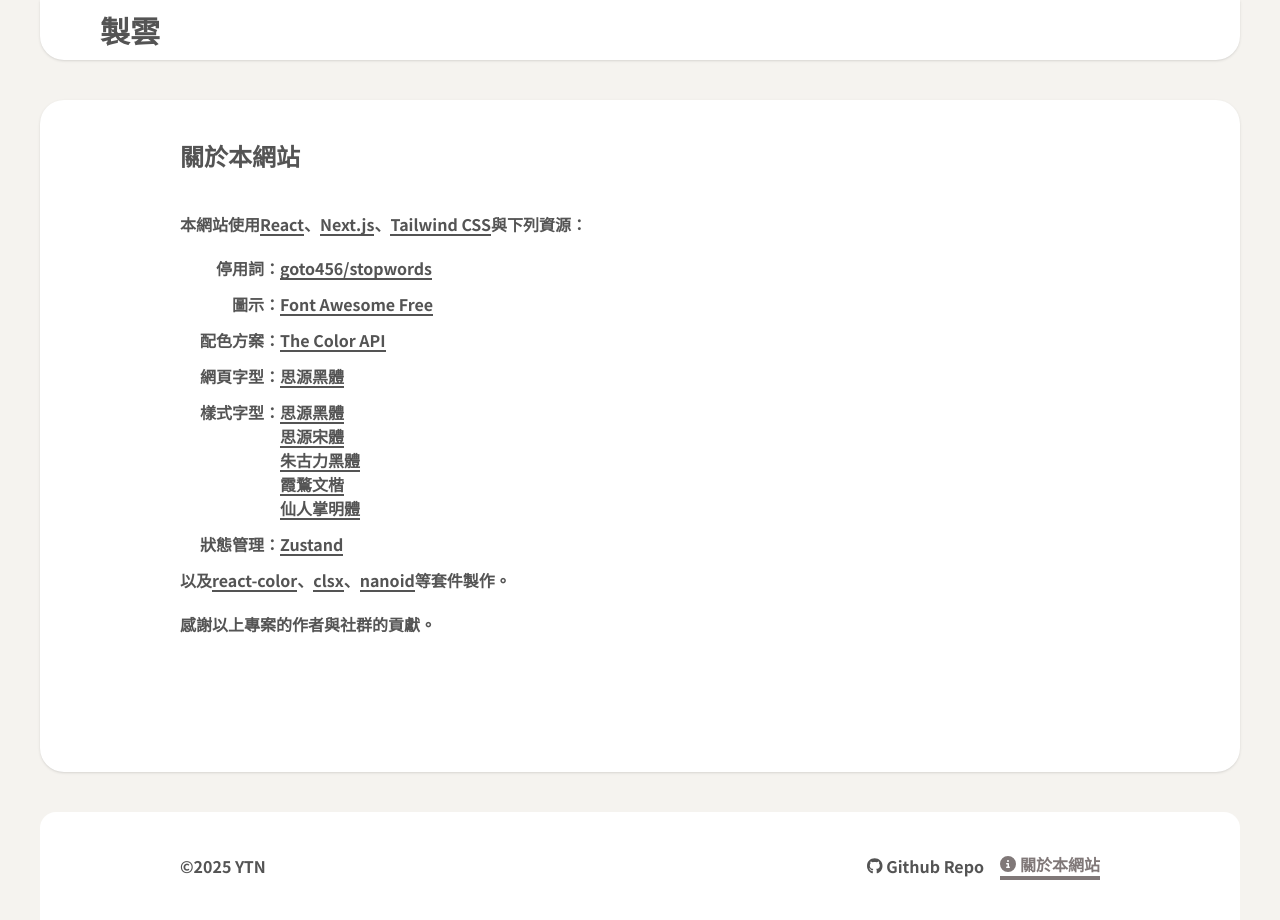
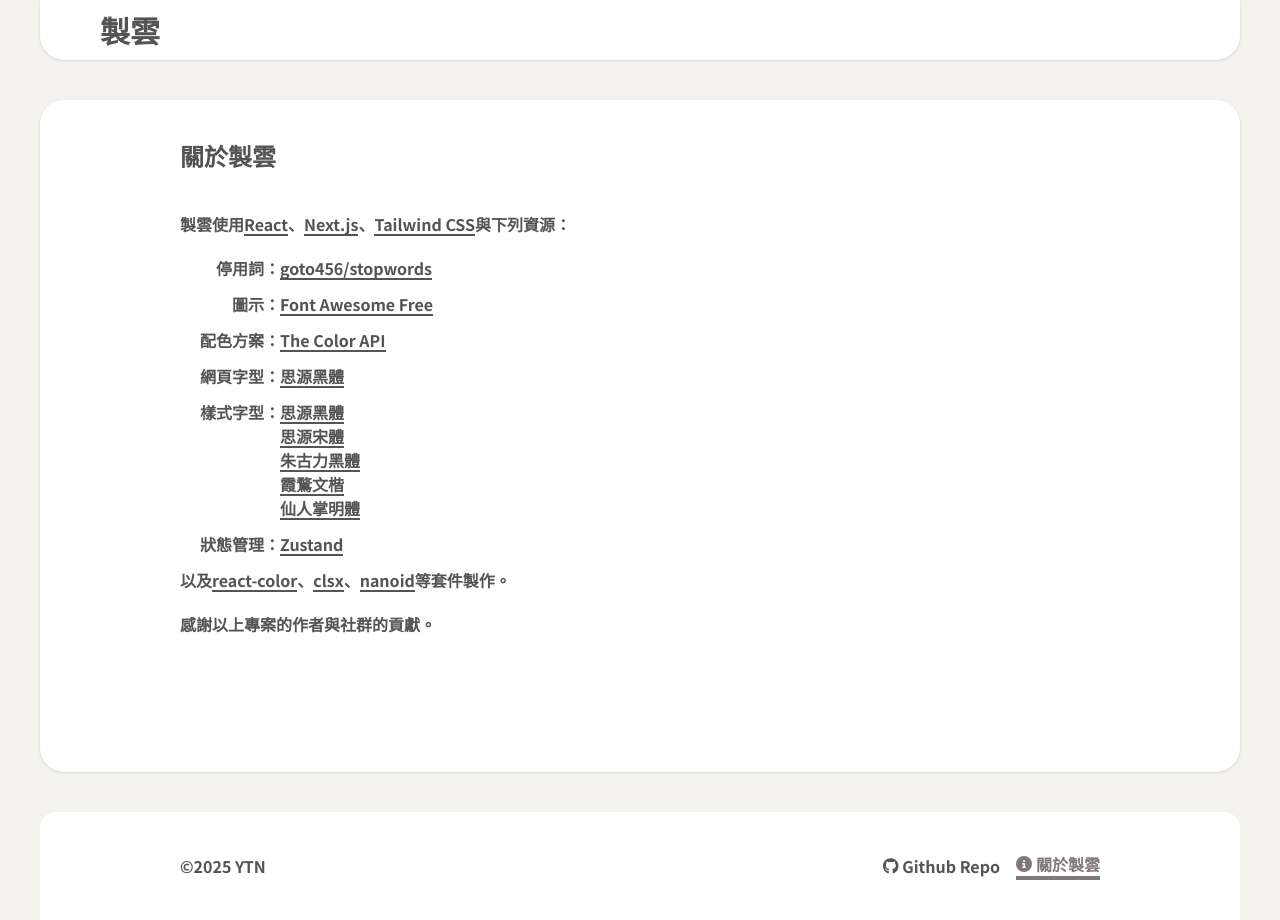
Before and after one commit to tanni6808/make-clouds, a Next.js app: page /about in a window 1280 px wide. Built offline with nearby package versions, Linux system fonts and the light colour scheme.

Commit message:
Fix about page confirm

```diff
--- a/app/about/page.tsx
+++ b/app/about/page.tsx
@@ -2,10 +2,10 @@
 export default function AboutPage() {
   return (
     <div className="min-h-[75vh] px-10 mt-10">
-      <div className="py-10 text-2xl">關於本網站</div>
+      <div className="py-10 text-2xl">關於製雲</div>
       <div className="">
         <div className="flex flex-wrap">
-          <div className="">本網站使用</div>
+          <div className="">製雲使用</div>
           <Link
             href={"https://react.dev/"}
             target="_blank"
--- a/app/components/footer.tsx
+++ b/app/components/footer.tsx
@@ -10,8 +10,9 @@
   const router = useRouter();
   const pathname = usePathname();
   const handleClickAbout = () => {
-    if (confirm("離開頁面將會失去所有編輯進度，確定要離開嗎？"))
-      return router.push("/about");
+    if (pathname !== "/")
+      if (confirm("離開頁面將會失去所有編輯進度，確定要離開嗎？"))
+        return router.push("/about");
   };
   return (
     <div className="bg-white flex justify-center rounded-t-2xl">
@@ -29,7 +30,7 @@
           {pathname === "/about" ? (
             <div className="flex items-center gap-1 border-b-4 text-primary-light">
               <FontAwesomeIcon icon={faCircleInfo} />
-              <div className="">關於本網站</div>
+              <div className="">關於製雲</div>
             </div>
           ) : (
             <div
@@ -37,7 +38,7 @@
               onClick={handleClickAbout}
             >
               <FontAwesomeIcon icon={faCircleInfo} />
-              <div className="">關於本網站</div>
+              <div className="">關於製雲</div>
             </div>
           )}
         </div>
```
